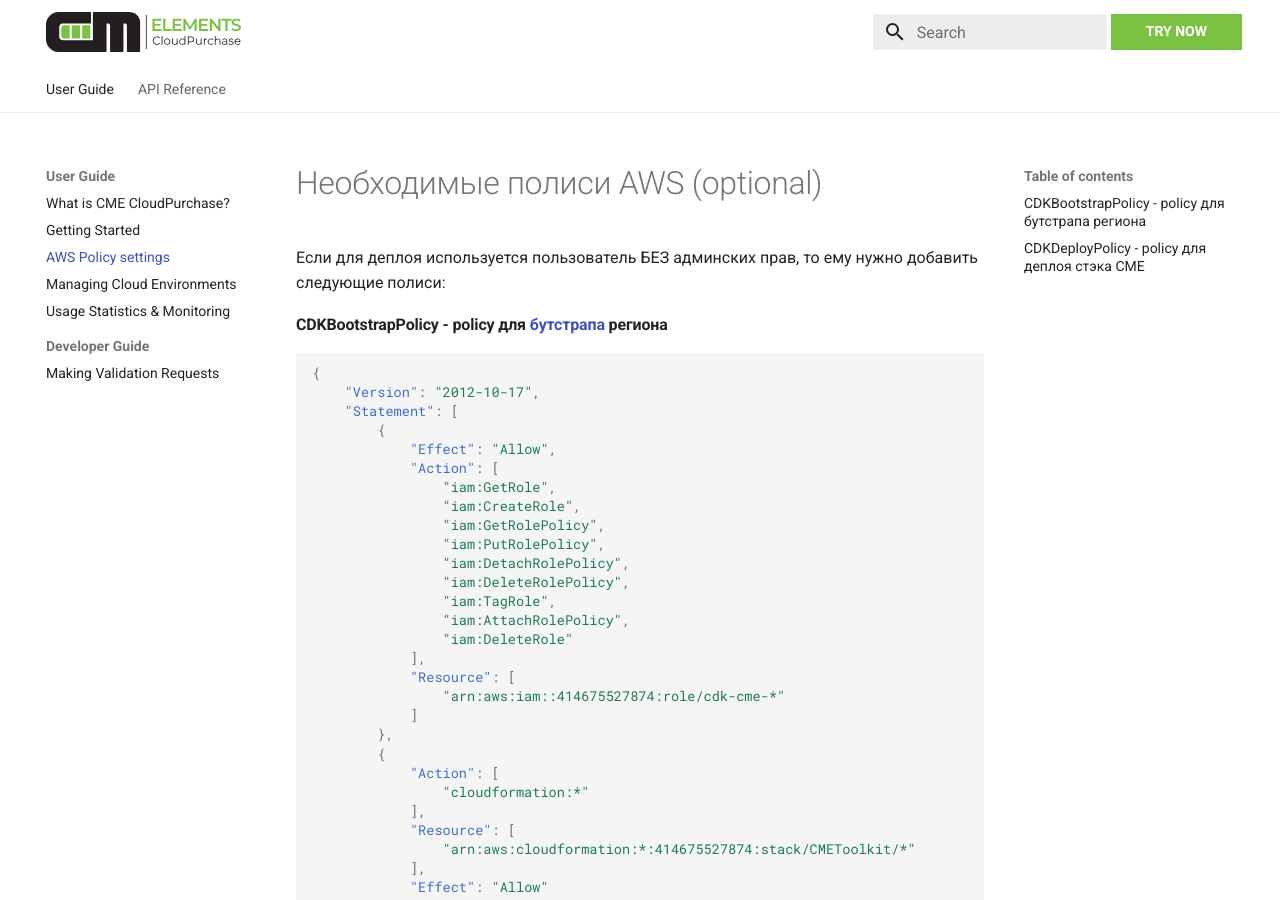
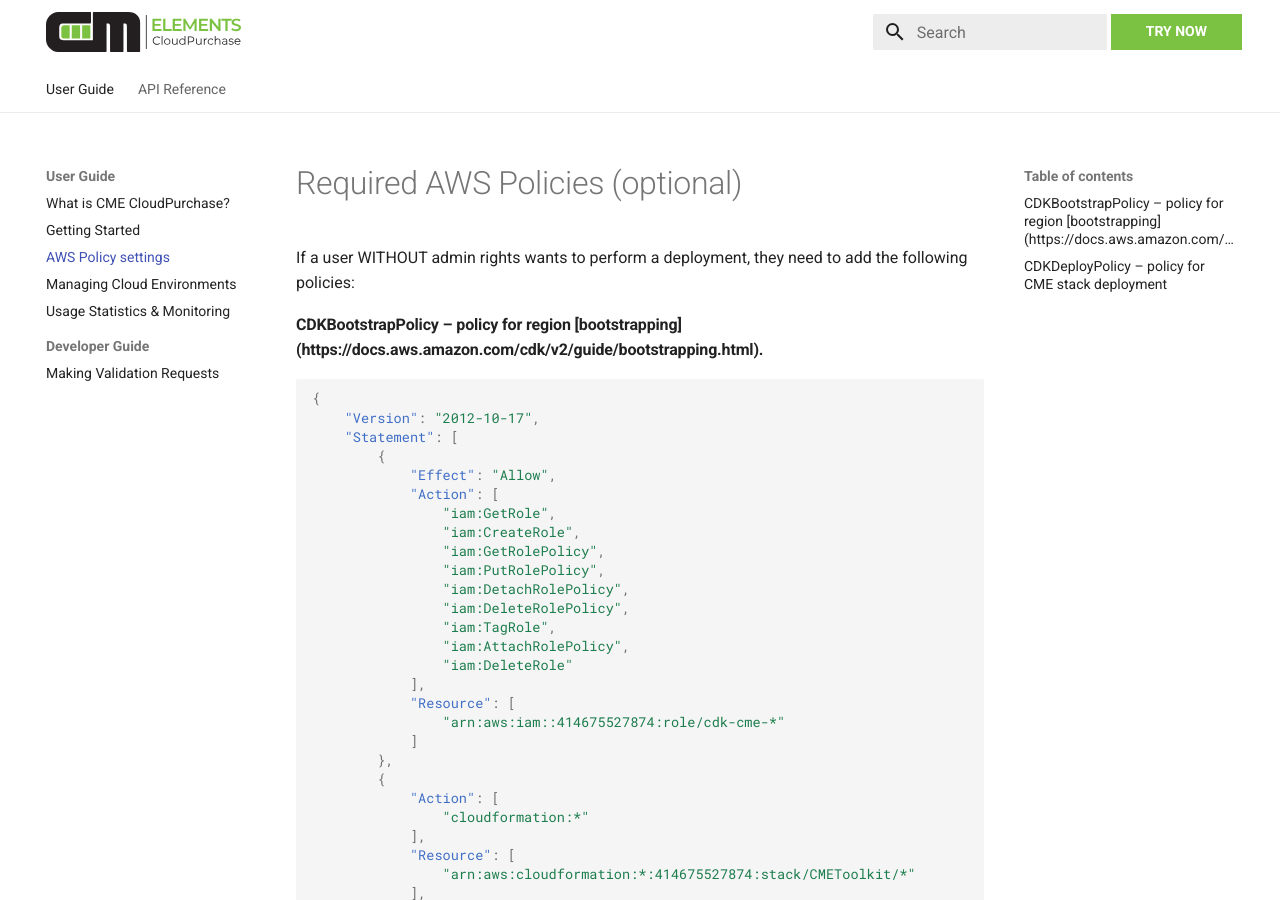
Before and after one commit to creative-mobile/CME.Documentation, an MkDocs documentation site: the page built from docs/user_guide/aws_policies.md, in a window 1280 px wide and 900 px high. Built offline with MkDocs 1.6.1 and Material for MkDocs 9.7.7, drawn with Linux system fonts in a browser that asks for light colours; comment, search, counter and statistics services are not loaded; some of the changed text lies outside the part shown.

Commit message:
Update aws_policies.md

````diff
--- a/docs/user_guide/aws_policies.md
+++ b/docs/user_guide/aws_policies.md
@@ -1,8 +1,8 @@
-# Необходимые полиси AWS (optional)
+# Required AWS Policies (optional)
 
-Если для деплоя используется пользователь БЕЗ админских прав, то ему нужно добавить следующие полиси:
+If a user WITHOUT admin rights wants to perform a deployment, they need to add the following policies:
 
-#### CDKBootstrapPolicy - policy для [бутстрапа](https://docs.aws.amazon.com/cdk/v2/guide/bootstrapping.html) региона
+#### CDKBootstrapPolicy – policy for region [bootstrapping] (https://docs.aws.amazon.com/cdk/v2/guide/bootstrapping.html).
 
 ```json
 {
@@ -79,7 +79,7 @@
 }
 ```
 
-#### CDKDeployPolicy - policy для деплоя стэка CME
+#### CDKDeployPolicy – policy for CME stack deployment
 
 ```json
 {
````
